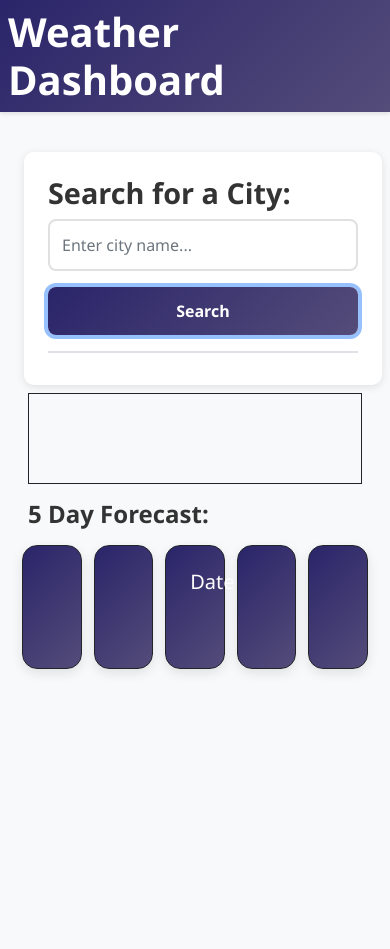
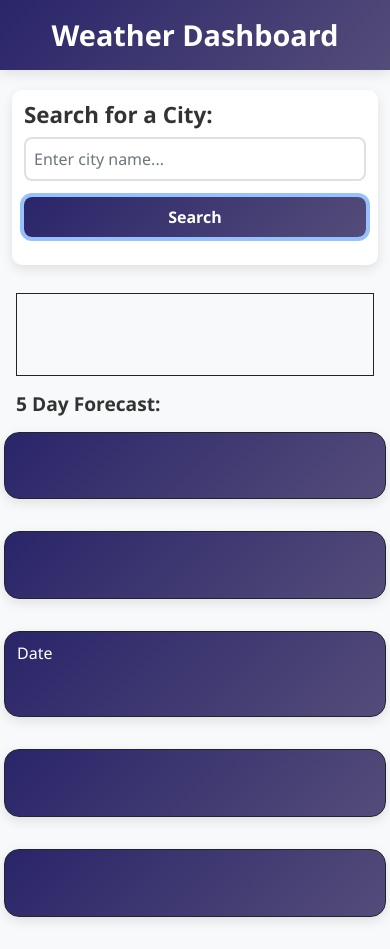
Before and after one commit to blomjonathon/deployedweatherapi, a plain HTML site: page index.html in a window 390 px wide. Both pictures are taken after typing "Sample" into the empty fields and a click on the button "Search". Before the commit the page ends 844 px from the top, so only its background shows below. Drawn offline with nearby package versions, Linux system fonts and the light colour scheme; no server answers.

Commit message:
began responsive design

```diff
--- a/assets/css/style.css
+++ b/assets/css/style.css
@@ -12,6 +12,7 @@
     --background-light: #f8f9fa;
     --background-dark: #2a256a;
     --transition-speed: 0.3s;
+    --card-shadow: 0 4px 12px rgba(0, 0, 0, 0.1);
 }
 
 body {
@@ -21,30 +22,31 @@ body {
     font-family: 'Segoe UI', system-ui, -apple-system, sans-serif;
     line-height: 1.6;
     color: var(--text-dark);
+    min-height: 100vh;
 }
 
 h1 {
-    font-size: 2.5rem;
+    font-size: clamp(1.8rem, 4vw, 2.5rem);
     font-weight: 700;
 }
 
 h2 {
-    font-size: 1.8rem;
+    font-size: clamp(1.4rem, 3vw, 1.8rem);
     font-weight: 600;
 }
 
 h3 {
-    font-size: 1.5rem;
+    font-size: clamp(1.2rem, 2.5vw, 1.5rem);
     font-weight: 600;
 }
 
 h4 {
-    font-size: 1.25rem;
+    font-size: clamp(1rem, 2vw, 1.25rem);
     font-weight: 500;
 }
 
 h5 {
-    font-size: 1.1rem;
+    font-size: clamp(0.9rem, 1.8vw, 1.1rem);
     font-weight: 500;
 }
 
@@ -55,17 +57,19 @@ h5 {
     padding: 1rem;
     background: linear-gradient(135deg, var(--primary-color), var(--secondary-color));
     color: var(--text-light);
-    height: 70px;
-    box-shadow: 0 2px 4px rgba(0, 0, 0, 0.1);
+    min-height: 70px;
+    box-shadow: var(--card-shadow);
     margin-bottom: 1rem;
+    text-align: center;
 }
 
 .searchForm {
     padding: 1.5rem;
     background: white;
     border-radius: 10px;
-    box-shadow: 0 2px 8px rgba(0, 0, 0, 0.1);
+    box-shadow: var(--card-shadow);
     margin: 1rem;
+    height: fit-content;
 }
 
 #searchBar {
@@ -104,12 +108,23 @@ h5 {
     border-radius: 15px;
     padding: 1.5rem;
     margin: 1rem 0;
-    box-shadow: 0 4px 12px rgba(0, 0, 0, 0.1);
+    box-shadow: var(--card-shadow);
     transition: transform var(--transition-speed);
+    height: 100%;
 }
 
 #dayCard:hover {
     transform: translateY(-3px);
+}
+
+#dayCard img {
+    max-width: 100%;
+    height: auto;
+}
+
+#dayCard p {
+    margin: 0.5rem 0;
+    font-size: clamp(0.9rem, 1.5vw, 1rem);
 }
 
 #history {
@@ -148,16 +163,89 @@ h5 {
 
 /* Responsive design */
 @media (max-width: 768px) {
+    .container-fluid {
+        padding: 0.5rem;
+    }
+
     .title {
-        padding: 0.5rem;
-        height: auto;
+        padding: 0.75rem;
+        margin-bottom: 0.5rem;
     }
 
     .searchForm {
         margin: 0.5rem;
+        padding: 1rem;
     }
 
     #dayCard {
         margin: 0.5rem 0;
+        padding: 1rem;
+    }
+
+    #dayCards {
+        gap: 0.5rem;
+    }
+
+    #dayCards .col-2 {
+        width: 100%;
+        margin-bottom: 1rem;
+    }
+
+    #cityBig {
+        padding: 0.5rem;
+    }
+
+    #cityBig img {
+        max-width: 100%;
+        height: auto;
+    }
+
+    #cityTitle {
+        font-size: 1.5rem;
+        text-align: center;
+    }
+
+    #bigTemp, #bigWind, #bigHum {
+        text-align: center;
+        margin: 0.5rem 0;
     }
 }
+
+/* Small mobile devices */
+@media (max-width: 480px) {
+    .searchForm {
+        margin: 0.25rem;
+        padding: 0.75rem;
+    }
+
+    #searchBar {
+        padding: 0.5rem;
+    }
+
+    #searchBtn {
+        padding: 0.5rem;
+    }
+
+    #dayCard {
+        padding: 0.75rem;
+    }
+
+    #dayCard p {
+        font-size: 0.9rem;
+    }
+}
+
+/* Landscape mode */
+@media (max-height: 600px) and (orientation: landscape) {
+    .title {
+        min-height: 50px;
+    }
+
+    .searchForm {
+        padding: 0.75rem;
+    }
+
+    #dayCard {
+        padding: 0.75rem;
+    }
+}
--- a/assets/js/script.js
+++ b/assets/js/script.js
@@ -55,15 +55,19 @@ let cityBigContent = $(`<div class="p-3 border border-dark border-1px">
 function createCityBigCard() {
   let currentDay = dayjs();
   const search = $("#searchBtn");
+  const searchBar = $("#searchBar");
 
-  search.on("click", function () {
+  // Function to perform the search
+  function performSearch() {
     const myKey = "bcb6773f3b002fedb6080301885d15d3";
     let lat;
     let lon;
     let cityName = $("#searchBar");
     let inputValue = cityName.val();
+
+    if (!inputValue.trim()) return; // Don't search if input is empty
+
     const apiUrl = `https://api.openweathermap.org/geo/1.0/direct?q=${inputValue}&lat=${lat}&lon=${lon}&limit=1&appid=${myKey}`;
-
 
     cityBig.append(cityBigContent);
 
@@ -74,7 +78,6 @@ function createCityBigCard() {
       $.ajax({
         url: apiUrl,
         success: function (data) {
-
           for (let i = 0; i < data.length; i++) {
             const item = data[i];
             const latitude = item.lat;
@@ -160,6 +163,17 @@ function createCityBigCard() {
       historyButton.val(inputValue);
       API();
     });
+  }
+
+  // Click event for search button
+  search.on("click", performSearch);
+
+  // Enter key event for search bar
+  searchBar.on("keypress", function(e) {
+    if (e.which === 13) { // 13 is the Enter key
+      e.preventDefault();
+      performSearch();
+    }
   });
 }
 
--- a/index.html
+++ b/index.html
@@ -28,17 +28,19 @@
     </header>
 
     <main class="container-fluid">
-        <section class="row p-3">
-            <div class="searchForm col-12 col-md-3 pb-3">
+        <div class="row g-3">
+            <!-- Search Section -->
+            <div class="col-12 col-md-3">
+                <div class="searchForm">
                     <h2>Search for a City:</h2>
-                <div class="pb-3">
+                    <div class="mb-3">
                         <input type="text"
                                id="searchBar"
                                class="form-control"
                                placeholder="Enter city name..."
                                aria-label="City search">
                     </div>
-                <div class="border-bottom border-2 border-gray pb-3">
+                    <div class="mb-3">
                         <button type="button"
                                 id="searchBtn"
                                 class="btn btn-primary w-100"
@@ -48,8 +50,13 @@
                     </div>
                     <div id="historyButton" class="mt-3"></div>
                 </div>
-            <div id="cityBig" class="col-12 col-md-9"></div>
-        </section>
+            </div>
+
+            <!-- Weather Display Section -->
+            <div class="col-12 col-md-9">
+                <div id="cityBig" class="h-100"></div>
+            </div>
+        </div>
     </main>
 </body>
 </html>
```
Lines whose indentation alone changed are shown as unchanged.
